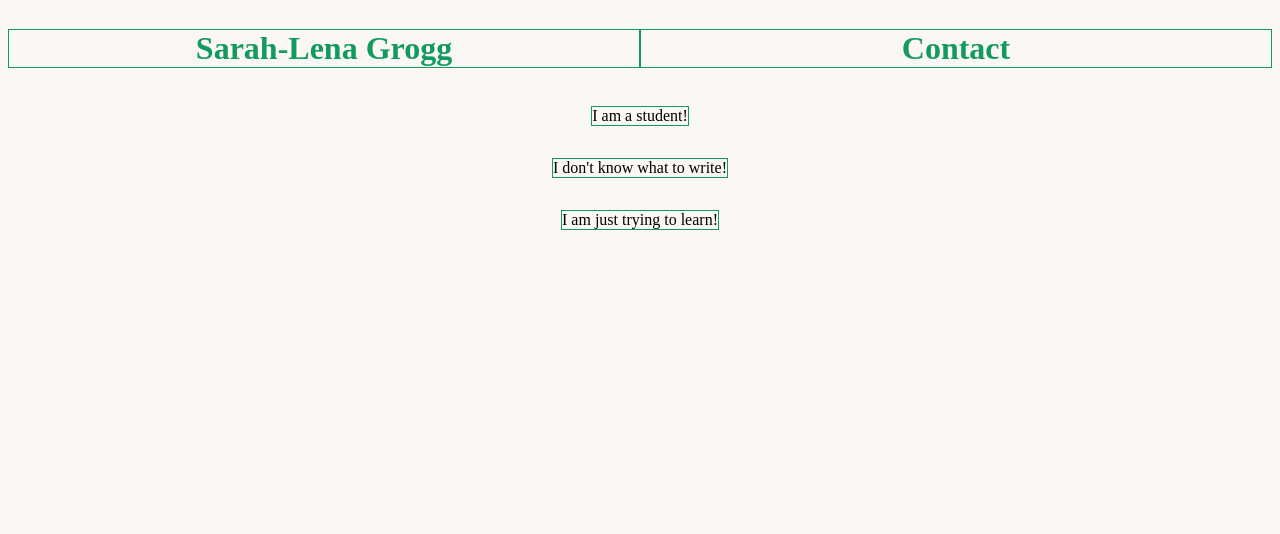
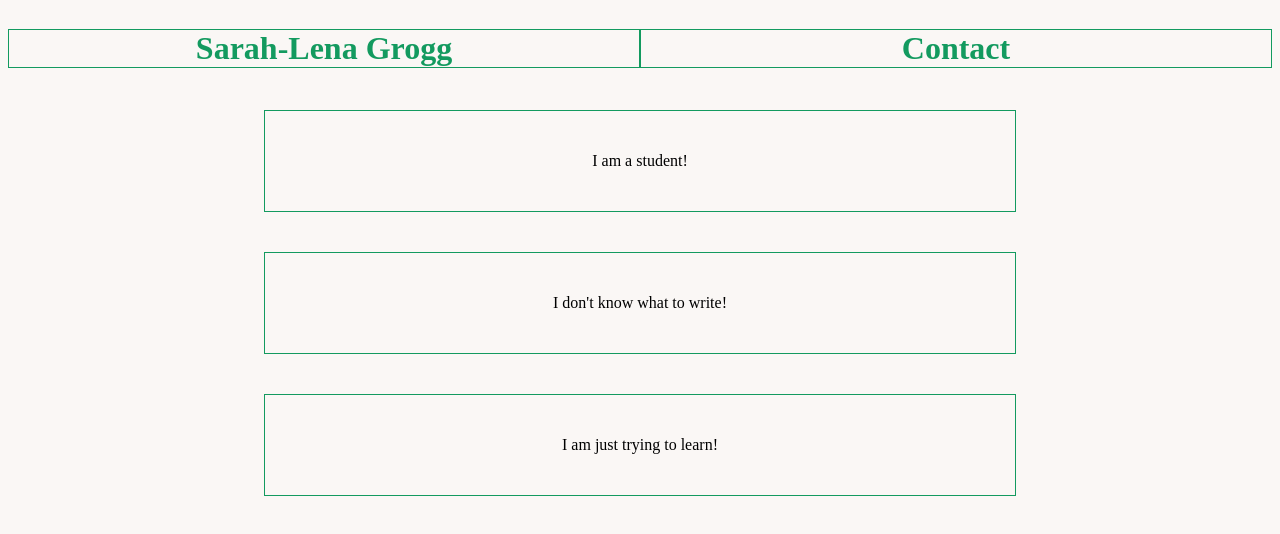
Before and after one commit to sarah-lena-grogg/sarah_portfolio, a plain HTML site: page index.html in a window 1280 px wide. Drawn offline with Linux system fonts and the light colour scheme.

Commit message:
portfolio_css_update_3

```diff
--- a/index.html
+++ b/index.html
@@ -15,9 +15,9 @@
     </div>
 
     <div class="paragraph">
-        <p>I am a student!</p>
-        <p>I don't know what to write!</p>
-        <p>I am just trying to learn!</p>
+        <div class="content">I am a student!</div>
+        <div class="content">I don't know what to write!</div>
+        <div class="content">I am just trying to learn!</div>
     </div>
 
   </body>
--- a/styles.css
+++ b/styles.css
@@ -19,12 +19,18 @@ h1 {
     border: 1px solid #139A5F;
 }
 
-p {
-    border: 1px solid #139A5F;
-}
-
 .paragraph {
     display: flex;
     flex-direction: column;
+    align-items:center;
+}
+
+.content {
+    display: flex;
+    margin: 20px;
+    border: 1px solid #139A5F;
+    width: 750px;
+    height: 100px;
     align-items: center;
+    justify-content: center;
 }
```
